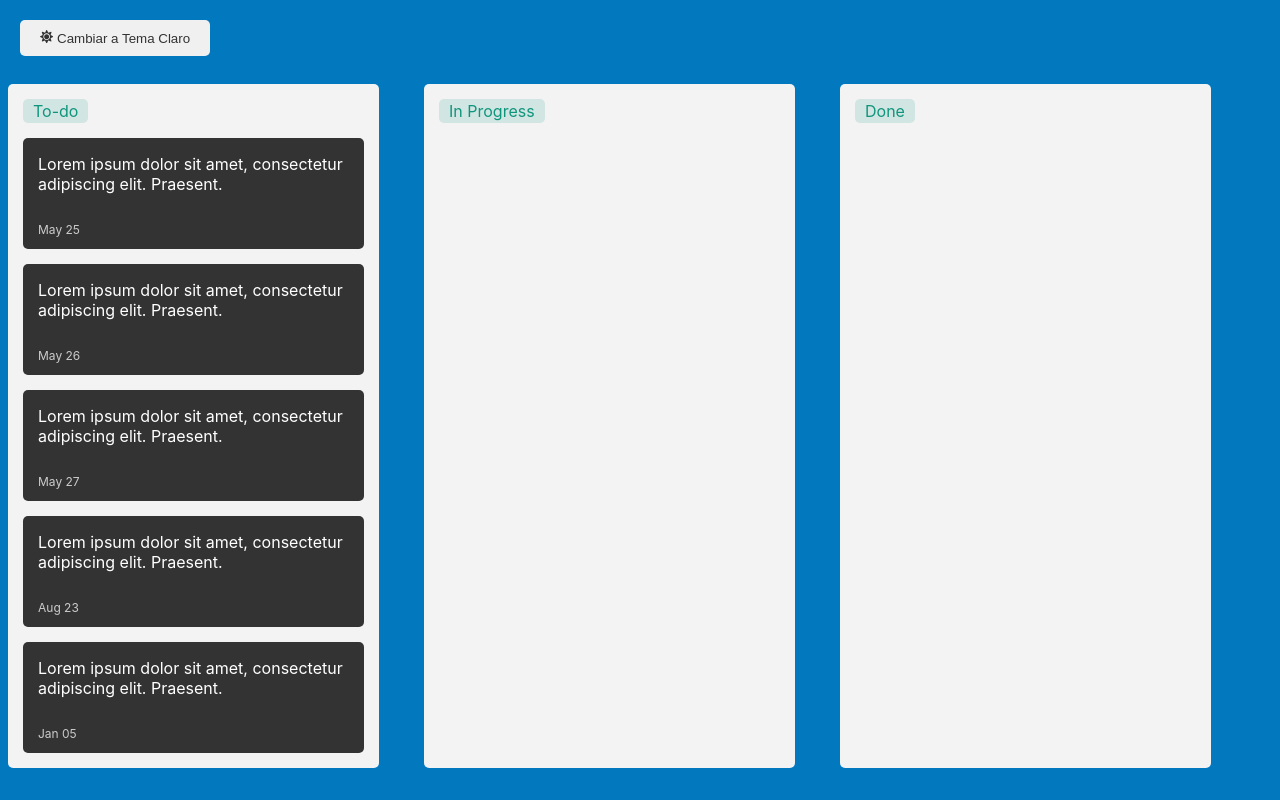
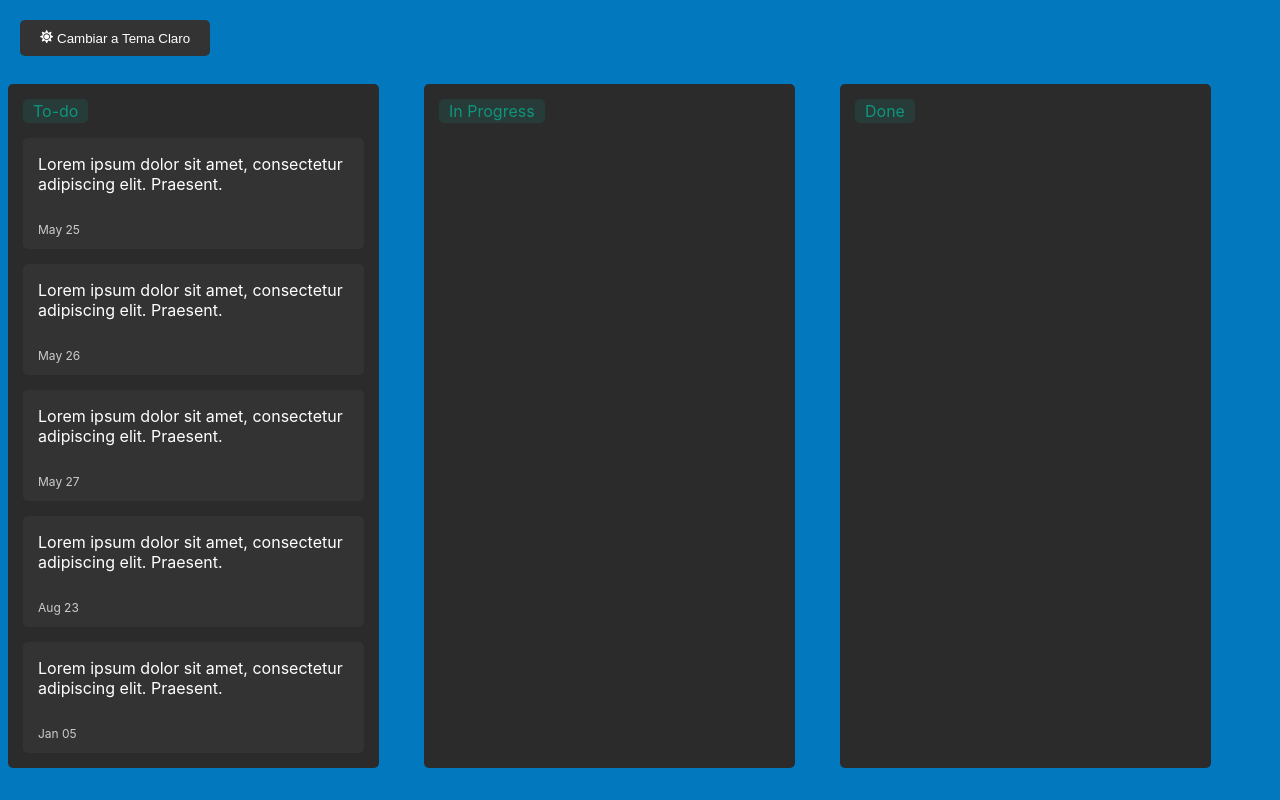
Before and after one commit to lauradelafuente-dev/task-manager-app, a React (Create React App) app in the folder frontend/: page / in a window 1280 px wide. Built offline with nearby package versions, Linux system fonts and the light colour scheme.

Commit message:
Implementation of light/dark theme: added theme toggle and dynamic styles in Kanban and TaskCard

```diff
--- a/frontend/src/components/Kanban.js
+++ b/frontend/src/components/Kanban.js
@@ -1,8 +1,9 @@
-import React, { useState } from 'react';
+import React, { useState, useContext } from 'react';
 import styled from '@emotion/styled';
 import { columnsFromBackend } from './KanbanData';
 import { DragDropContext, Droppable } from 'react-beautiful-dnd';
 import TaskCard from './TaskCard';
+import { ThemeContext } from '../context/ThemeContext'; // Importa el contexto de tema
 
 const Container = styled.div`
   display: flex;
@@ -12,7 +13,8 @@ const TaskList = styled.div`
   min-height: 100px;
   display: flex;
   flex-direction: column;
-  background: #f3f3f3;
+  background: ${({ theme }) => (theme === 'light' ? '#f3f3f3' : '#2b2b2b')}; /* Cambiar según el tema */
+  color: ${({ theme }) => (theme === 'light' ? '#000' : '#fff')}; /* Cambiar según el tema */
   min-width: 341px;
   border-radius: 5px;
   padding: 15px 15px;
@@ -35,6 +37,8 @@ const Title = styled.span`
 `;
 
 const Kanban = () => {
+  const { theme } = useContext(ThemeContext); // Obtener el tema actual
+
   const [columns, setColumns] = useState(columnsFromBackend);
 
   const onDragEnd = (result, columns, setColumns) => {
@@ -72,6 +76,7 @@ const Kanban = () => {
       });
     }
   };
+
   return (
     <DragDropContext
       onDragEnd={(result) => onDragEnd(result, columns, setColumns)}
@@ -85,10 +90,11 @@ const Kanban = () => {
                   <TaskList
                     ref={provided.innerRef}
                     {...provided.droppableProps}
+                    theme={theme} // Pasar el tema a TaskList
                   >
                     <Title>{column.title}</Title>
                     {column.items.map((item, index) => (
-                      <TaskCard key={item} item={item} index={index} />
+                      <TaskCard key={item.id} item={item} index={index} />
                     ))}
                     {provided.placeholder}
                   </TaskList>
--- a/frontend/src/components/TaskCard.js
+++ b/frontend/src/components/TaskCard.js
@@ -1,4 +1,4 @@
-import React, { useContext } from 'react';
+import React, { useContext, useEffect } from 'react'; // Importa useEffect
 import { Draggable } from 'react-beautiful-dnd';
 import styled from '@emotion/styled';
 import { ThemeContext } from '../context/ThemeContext';  // Importa el contexto
@@ -31,6 +31,11 @@ const TaskInformation = styled.div`
 const TaskCard = ({ item, index }) => {
   const { theme } = useContext(ThemeContext);  // Usa el contexto del tema
 
+  useEffect(() => {
+    document.documentElement.style.setProperty('--background-light', theme === 'light' ? '#fff' : '#333');
+    document.documentElement.style.setProperty('--text-light', theme === 'light' ? '#000' : '#fff');
+  }, [theme]);
+
   return (
     <Draggable key={item.id} draggableId={item.id} index={index}>
       {(provided, snapshot) => (
--- a/frontend/src/styles/App.css
+++ b/frontend/src/styles/App.css
@@ -1,7 +1,8 @@
 .task {
   padding: 10px;
   margin-bottom: 10px;
-    background-color: #f4f4f4;
+  background-color: var(--background-light); /* Usar la variable del tema */
+  color: var(--text-light); /* Usar la variable del tema */
   border: 1px solid #ddd;
   border-radius: 4px;
   cursor: grab;
@@ -12,11 +13,13 @@
 }
 
 .droppable {
-    background-color: #e0e0e0;
+  background-color: var(--background-light); /* Usar la variable del tema */
+  color: var(--text-light); /* Usar la variable del tema */
   padding: 20px;
   min-height: 400px;
 }
 
+/* Mantener las definiciones de las variables globales */
 :root {
   --background-light: #f0f0f0;
   --background-dark: #2b2b2b;
@@ -39,13 +42,13 @@ button {
   margin: 20px;
   border: none;
   border-radius: 5px;
-  background-color: #f0f0f0;
-  color: #333;
+  background-color: var(--background-light); /* Variable para el botón */
+  color: var(--text-light); /* Variable para el botón */
   cursor: pointer;
   transition: background-color 0.3s ease;
 }
 
 button:hover {
-  background-color: #333;
-  color: #fff;
+  background-color: var(--background-dark); /* Cambia el color al tema oscuro al hacer hover */
+  color: var(--text-dark); /* Color del texto también cambia */
 }
```
Also changed, not shown: frontend/src/App.js (+3 -4 lines). Lines whose indentation alone changed are shown as unchanged.
